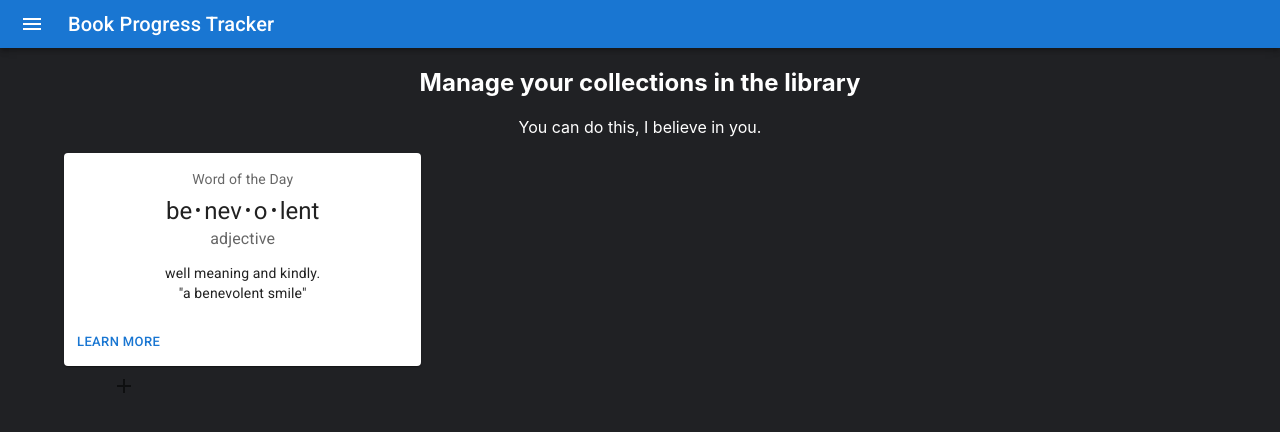
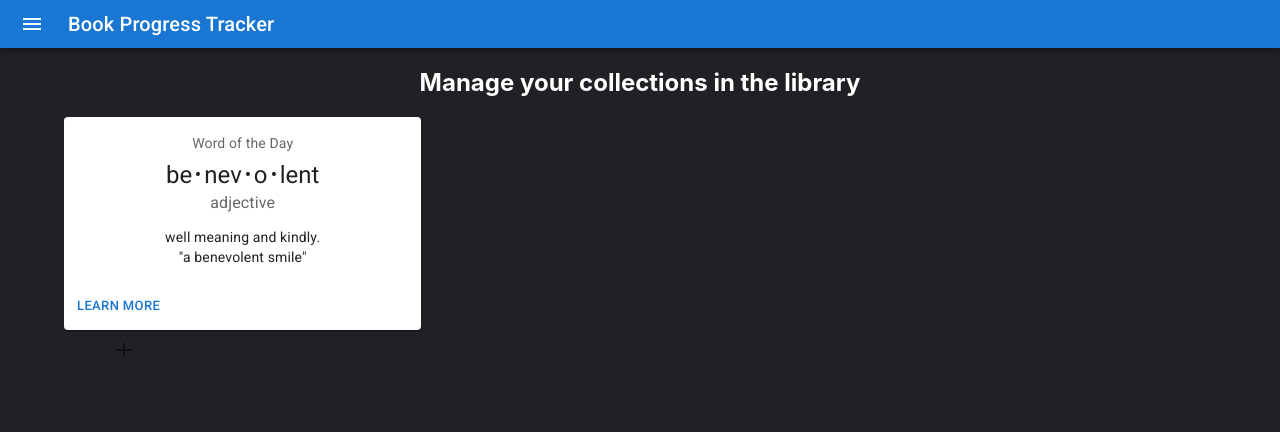
Before and after one commit to andrewvpham/book-progress-tracker, a React (Create React App) app: page /library in a window 1280 px wide. Shown: the top 432 px of the page. Built offline with nearby package versions, Linux system fonts and the light colour scheme.

Commit message:
Before moving onclick event
Title

```diff
--- a/src/Library.js
+++ b/src/Library.js
@@ -23,9 +23,12 @@ const bull = (
   );
 
 //Dyanmically added card
-const Input = () => {
-    return <input placeholder="Your input here" />;
-  };
+//Contents on each card:
+//Title
+//Genre (dropdown)
+//Year
+//Color selection
+
 
   const DynamicCard = () => {
     const [inputList, setInputList] = useState([]);
@@ -73,7 +76,6 @@ function Library() {
     return (
         <Container style={{ color: "white"}}>
           <h2>Manage your collections in the library</h2>
-          <p>You can do this, I believe in you.</p>
           <Grid container spacing={5}>
             <Grid item sm={4}>
                 <Card sx={{ minWidth: 275 }}>
```
